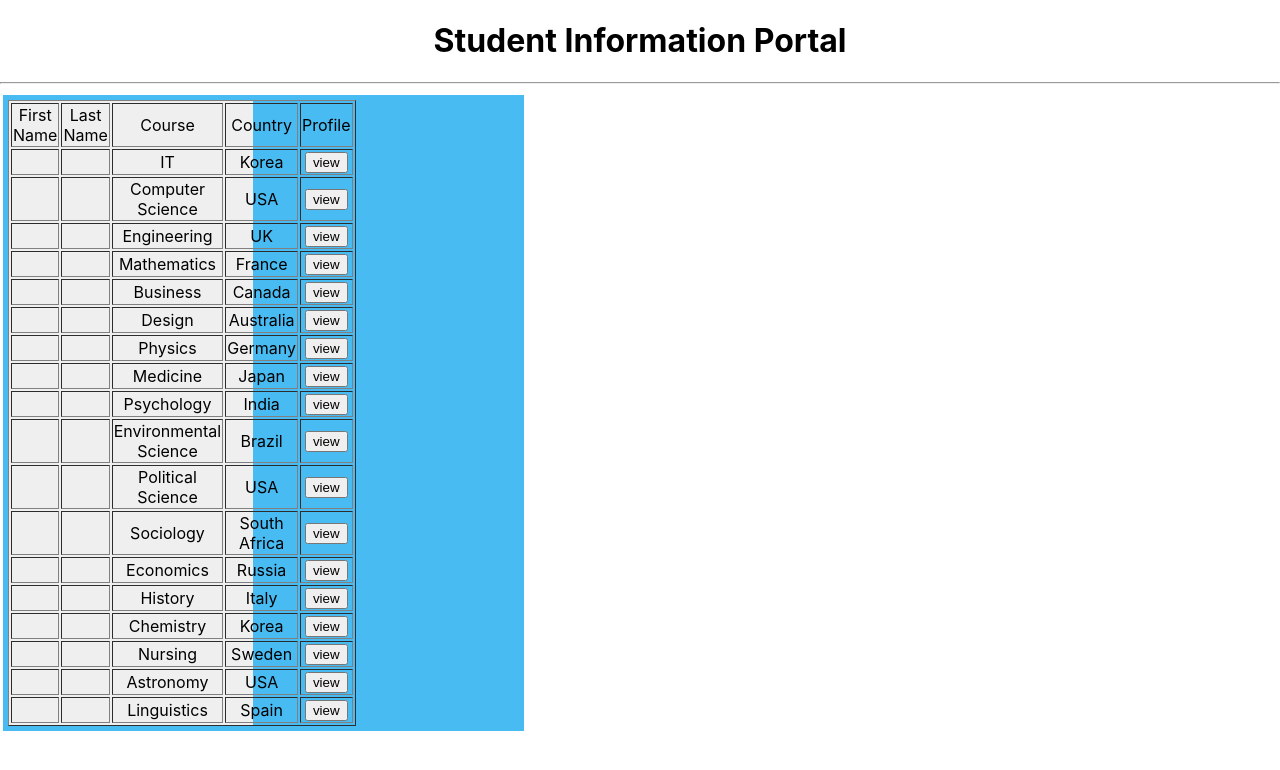
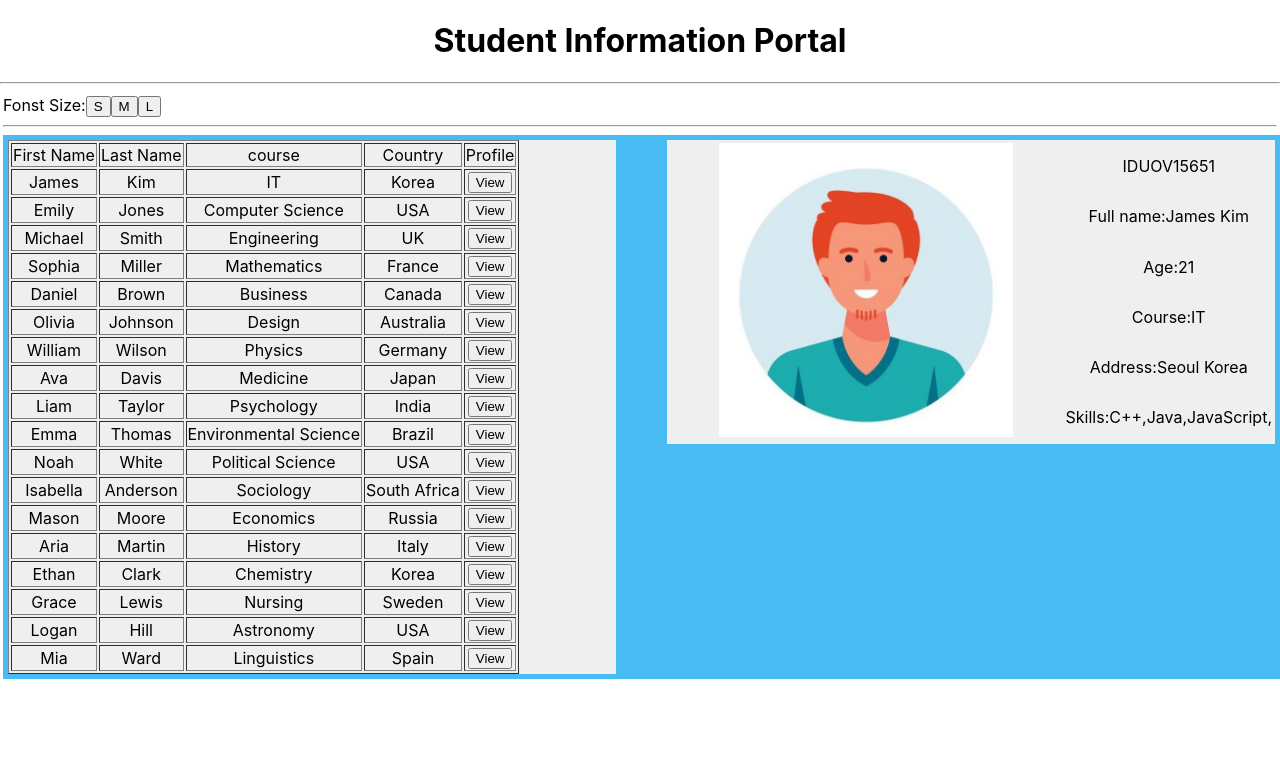
Before and after one commit to UserLasa73/React_Assignment, a React (Create React App) app in the folder reactassignment1/: page / in a window 1280 px wide. Shown: the top 770 px of the page. Built offline with nearby package versions, Linux system fonts and the light colour scheme.

Commit message:
fontSize_button and other fixes

```diff
--- a/reactassignment1/src/App.js
+++ b/reactassignment1/src/App.js
@@ -1,15 +1,14 @@
 import './App.css';
-import {students} from './assets/data/StudentsDb'
+import { students } from './data/StudentsDb';
 import StudentTable from './components/StudentTable';
 
-
 function App() {
-
   return (
     <div className="App">
     <h1>Student Information Portal</h1>
     <hr/>
-      <table>
+
+    <table width="100%">
       <tbody>
         <tr>
           <td>
@@ -18,7 +17,6 @@ function App() {
         </tr>
         </tbody>
     </table>
-
     </div>
   );
 }
--- a/reactassignment1/src/assets/css/compo.css
+++ b/reactassignment1/src/assets/css/compo.css
@@ -25,3 +25,7 @@
 .profile{
     width: 75%;
 }
+
+.fontSize{
+    align:left;
+}
--- /dev/null
+++ b/reactassignment1/src/components/Profile.js
@@ -0,0 +1,29 @@
+export default function Profile(props){
+    return(
+        <>
+        <table>
+            <tr>
+                <td rowSpan={7}>
+                    <img className='profile' src={require('../assets/img/'+props.stu.profilePic)} alt="Profile Picture"/>
+                </td>
+                <td>ID{props.stu.studentId}</td>
+            </tr>
+            <tr>
+                <td>Full name:{props.stu.firstName+" "+props.stu.lastName}</td>
+            </tr>
+            <tr>
+                <td>Age:{props.stu.age}</td>
+            </tr>
+            <tr>
+                <td>Course:{props.stu.course}</td>
+            </tr>
+            <tr>
+                <td>Address:{props.stu.address.city+" "+props.stu.address.country}</td>
+            </tr>
+            <tr>
+                <td>Skills:{props.stu.skills.map(skill=>skill+=",")}</td>
+            </tr>
+        </table>
+        </>
+    );
+}
--- a/reactassignment1/src/components/StudentTable.js
+++ b/reactassignment1/src/components/StudentTable.js
@@ -1,43 +1,55 @@
-import '../assets/css/compo.css'
-import profile from './profile'
-import {useState} from 'react'
-
+import "../assets/css/compo.css"
+import Profile from "./Profile";
+import {useState} from"react";
 
 export default function StudentTable(props){
-    const [stu,setStu]=useState(props.students[0]);
+    const [stu,setStu]=useState( props.students[0]);
+    const [font,setFont]=useState(16);
+    return (
 
-    return(
+    <div>
+        <div align='left'>
+            Fonst Size:
+            <button onClick={()=>setFont(14)}>S</button>
+            <button onClick={()=>setFont(18)}>M</button>
+            <button onClick={()=>setFont(20)}>L</button>
+        </div>
+
+        <hr/>
          <div className="outerDiv">
             <div className="leftDiv">
-                <table border='1'>
+                <table border="1" style={{fontSize:`${font}px`}}>
                     <thead>
                         <tr>
                             <td>First Name</td>
                             <td>Last Name</td>
-                            <td>Course</td>
+                            <td>course</td>
                             <td>Country</td>
                             <td>Profile</td>
+
                         </tr>
                     </thead>
                     <tbody>
                     {
-                            props.students.map(student=>
+                        props.students.map( student=>
                         <tr>
-                                    <td>{student.firstname}</td>
-                                    <td>{student.lastname}</td>
+                            <td>{student.firstName}</td>
+                            <td>{student.lastName}</td>
                             <td>{student.course}</td>
                             <td>{student.address.country}</td>
-                                    <td><button onClick={()=>{setStu(student)}}>view</button></td>
+                            <td><button onClick={()=>setStu(student)}>View</button></td>
+
                         </tr>
-
                         )
                     }
                     </tbody>
                 </table>
                </div>
                <div className="rightDiv">
-                    <profile student={stu}/>
+                        <Profile stu={stu}/>
                     </div>
             </div>
-    )
+    </div>
+
+);
 }
--- a/reactassignment1/src/components/profile.js
+++ /dev/null
@@ -1,14 +0,0 @@
-export default function(){
-    return(
-        <>
-            <table>
-                <tr>
-                    <td rowSpan={7}>
-                        <img src={require("../assets/img/1.jpg")} alt="profile picture" />
-                    </td>
-                    <td>ID{props.stu.studentId}</td>
-                </tr>
-            </table>
-        </>
-    )
-}
```
Also changed, not shown: reactassignment1/src/data/StudentsDb.js (renamed from reactassignment1/src/assets/data/StudentsDb.js). Lines whose indentation alone changed are shown as unchanged.
